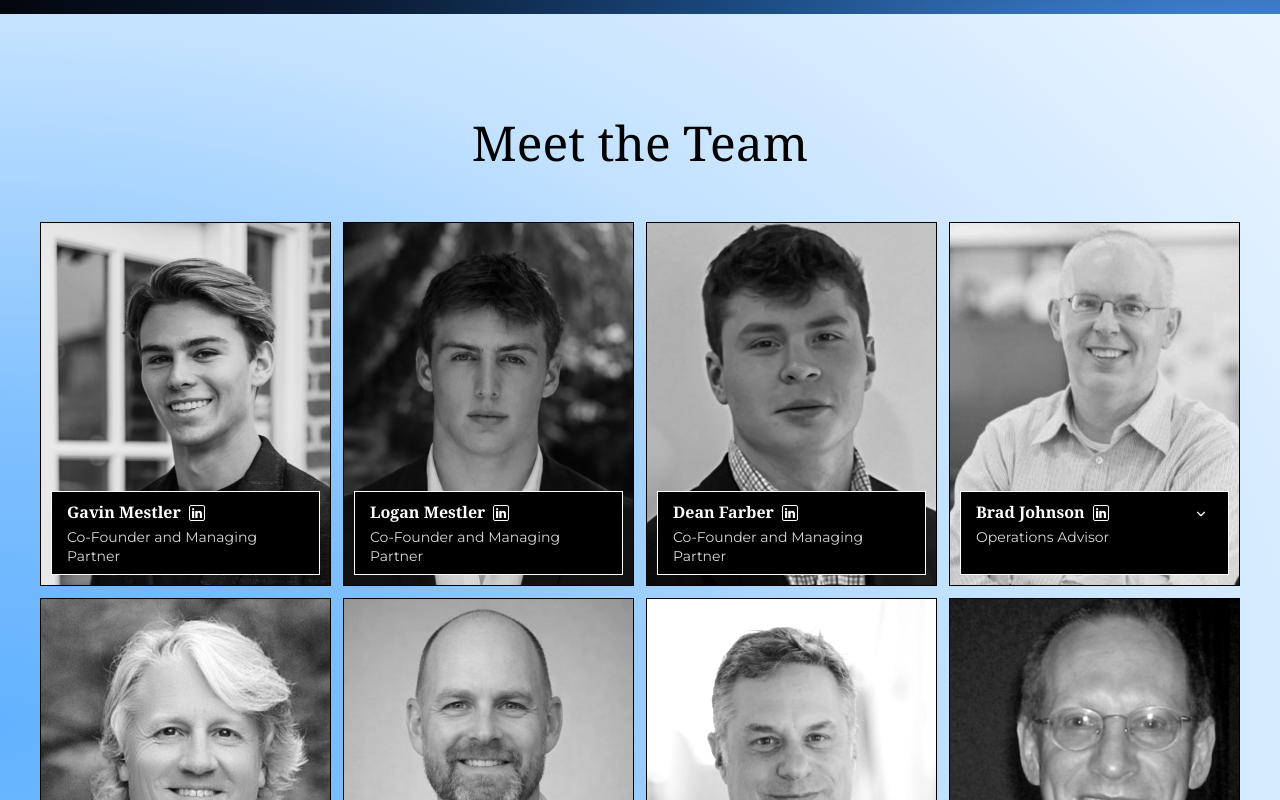
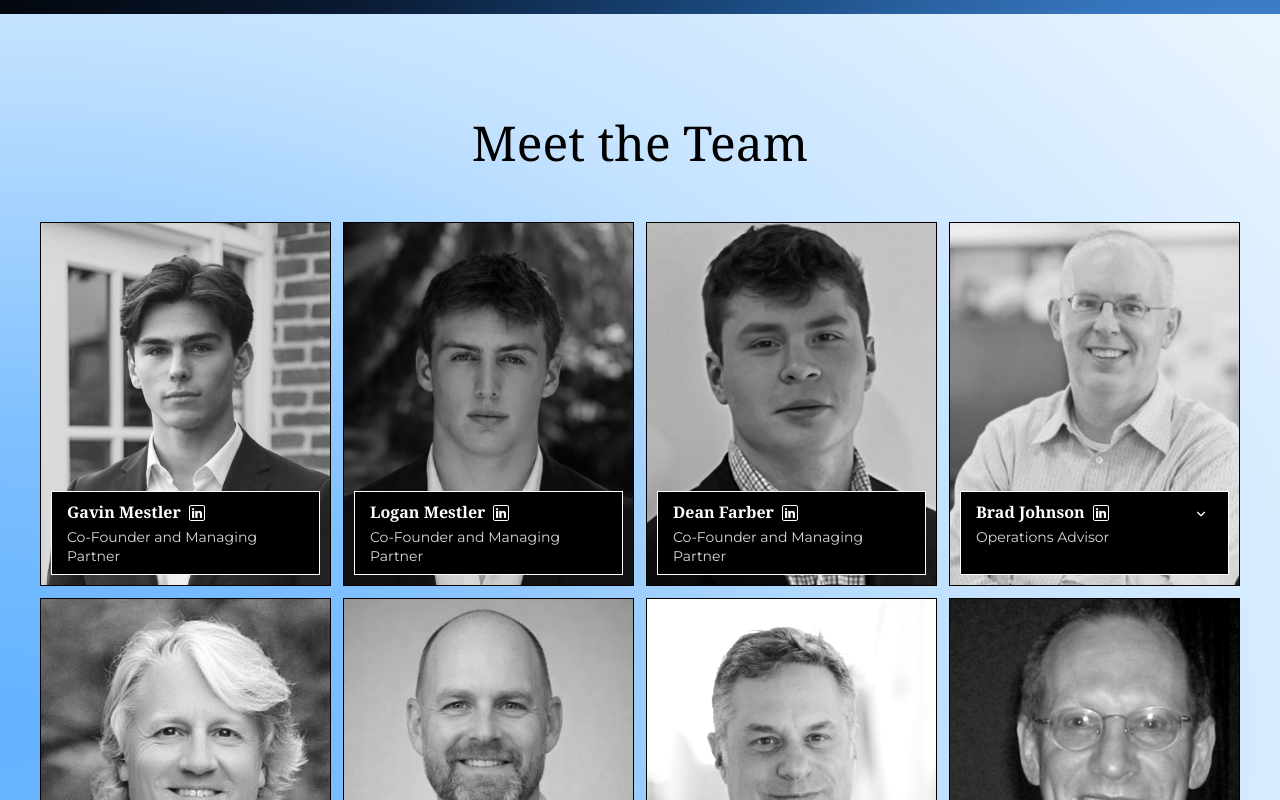
Before and after one commit to gkmestler/methodicpaintingsitemain, a Next.js app: page /team in a window 1280 px wide. Shown: the part 600-1400 px from the top of the page. Built offline with nearby package versions, Linux system fonts and the light colour scheme.

Commit message:
Swap Gavin's headshot for the new portrait

```diff
--- a/data/team.ts
+++ b/data/team.ts
@@ -20,9 +20,9 @@ export const team: TeamMember[] = [
   {
     name: 'Gavin Mestler',
     title: 'Co-Founder and Managing Partner',
-    image: '/images/team/gavin-mestler.jpg',
-    zoom: 2.1,
-    focus: 22,
+    image: '/images/team/gavin-mestler-2.jpg',
+    zoom: 1.1,
+    focus: 30,
     linkedin: 'https://www.linkedin.com/in/gavinmestler/',
   },
   {
```
Also changed, not shown: public/images/team/gavin-mestler-2.jpg (added), public/images/team/gavin-mestler.jpg (deleted).
